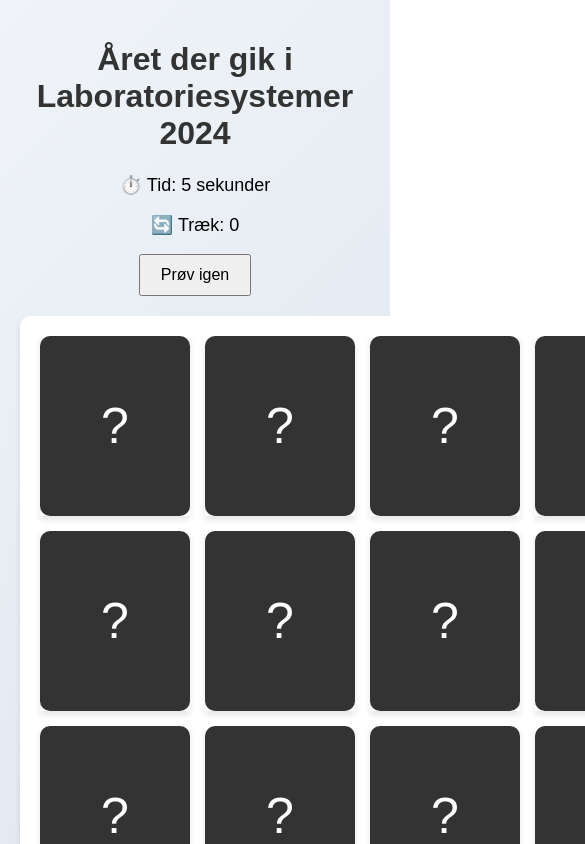
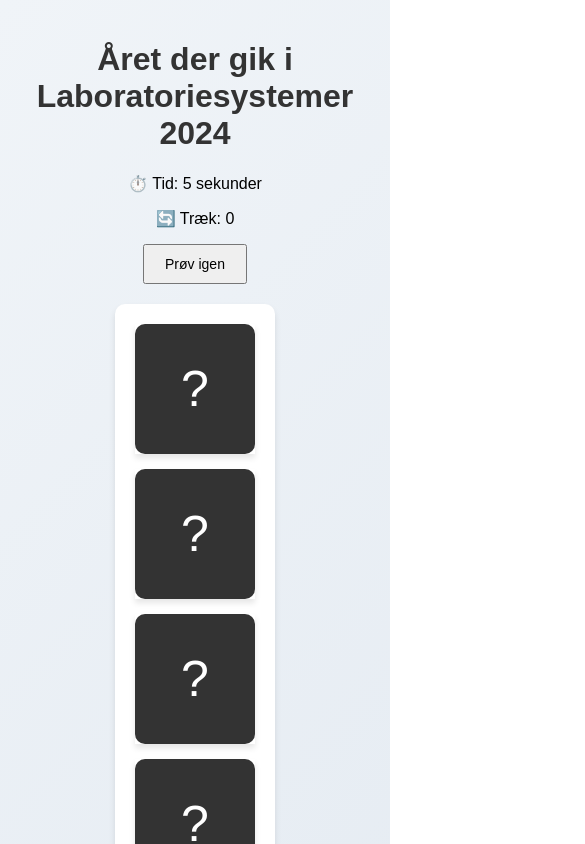
Before and after one commit to Ianropke/Labsys, a React (Create React App) app: page / in a window 390 px wide. Shown: the top 844 px of the page, 585 px wide, since content can reach past the window. Built offline with nearby package versions, Linux system fonts and the light colour scheme.

Commit message:
Update App.css

```diff
--- a/src/App.css
+++ b/src/App.css
@@ -41,16 +41,17 @@ button {
   box-shadow: 0 4px 6px rgba(0, 0, 0, 0.1);
 }
 
-/* Adjust the card grid to center within the game container */
+/* Adjust the card grid to be responsive */
 .card-grid {
   display: grid;
-  grid-template-columns: repeat(4, 150px);
+  grid-template-columns: repeat(auto-fill, minmax(120px, 1fr));
   gap: 15px;
   justify-content: center;
 }
 
 .card {
-  width: 150px;
+  width: 100%;
+  max-width: 150px;
   height: 180px;
   perspective: 600px;
 }
@@ -129,10 +130,31 @@ button {
   text-align: center;
 }
 
-.modal-content h2 {
-  margin-top: 0;
+/* Responsive adjustments */
+@media (max-width: 600px) {
+  .card {
+    height: 130px;
+  }
+
+  .card-front .emoji {
+    font-size: 40px;
+  }
+
+  .card-front .title,
+  .card-front .theme {
+    font-size: 14px;
+  }
+
+  .stats p {
+    font-size: 16px;
+  }
+
+  button {
+    font-size: 14px;
+  }
+
+  .modal-content {
+    width: 90%;
+    padding: 15px;
+  }
 }
-
-.modal-content button {
-  margin-top: 20px;
-}
```
